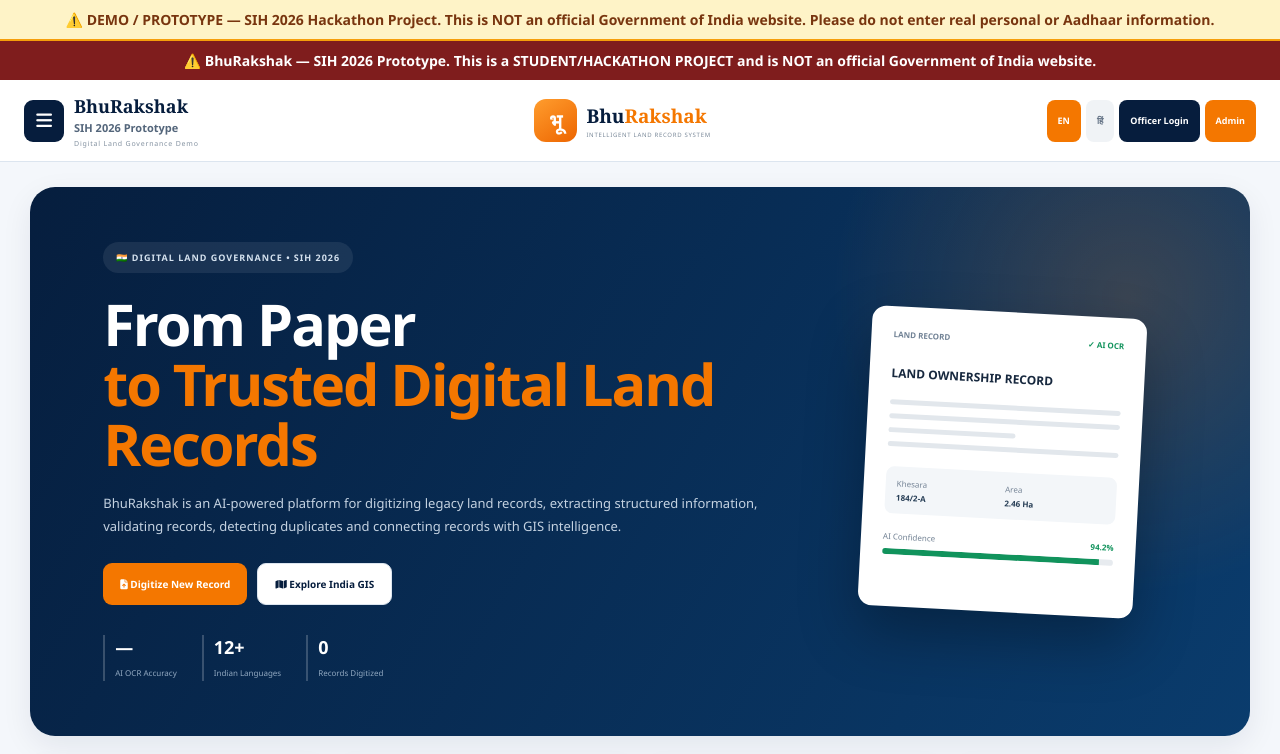
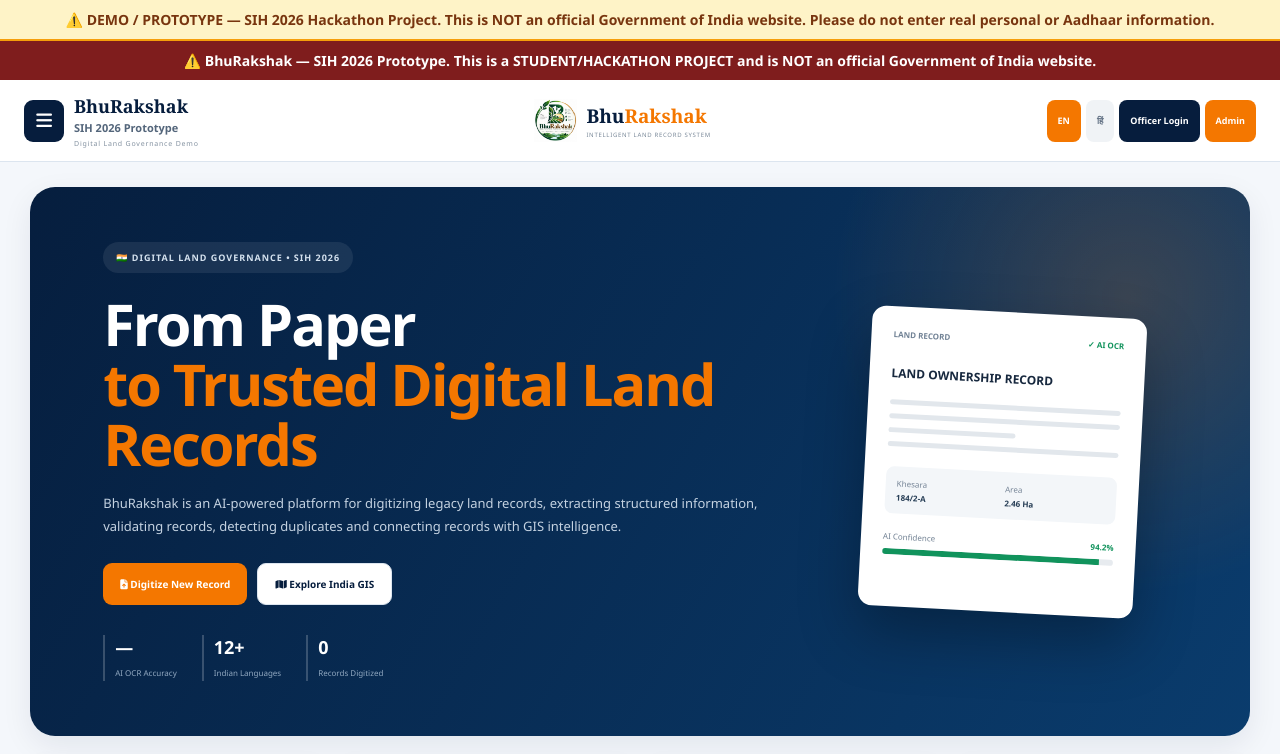
Before and after one commit to Pooja-79/Bhurakshak, a website: page public/index.html in a window 1280 px wide. Shown: the top 754 px of the page. Drawn offline with nearby package versions, Linux system fonts and the light colour scheme; no server answers; files whose address does not match are found by name.

Commit message:
Add official BhuRakshak logo

```diff
--- a/public/index.html
+++ b/public/index.html
@@ -1011,7 +1011,7 @@
         <div class="brand">
 
             <div class="brand-symbol">
-                भू
+                <img src="C:\Users\RAJU\Desktop\node_quickstart\my-app\public\logo.jpeg" alt="BhuRakshak Logo" style="width:250%; height:250%; object-fit:contain; border-radius:10px;">
             </div>
 
             <div>
```
Also changed, not shown: public/logo.jpeg (added).
